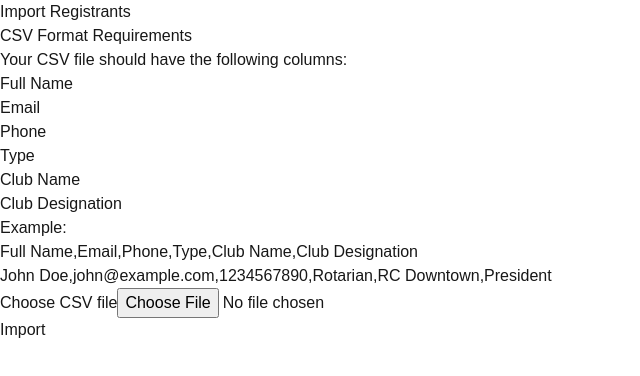
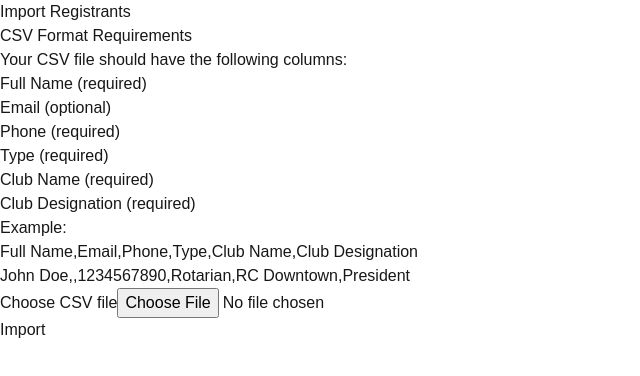
Before and after one commit to rbansal42/event-manager, a Next.js app: page /import-registrants in a window 1280 px wide. Shown: the top 376 px of the page, without its empty margins (0-640 px from the left). Built offline with nearby package versions, Linux system fonts and the light colour scheme.

Commit message:
feat: make email field optional in registrant import
- Update import page UI to indicate email is optional
- Change email field to allow null values in API
- Update example to show empty email field usage

```diff
--- a/src/pages/api/import-registrants.ts
+++ b/src/pages/api/import-registrants.ts
@@ -22,7 +22,7 @@ export default async function handler(
     // Transform the data to match your schema
     const registrants = data.map(row => ({
       fullName: row.fullName || row['Full Name'] || '',
-      email: row.email || row.Email || '',
+      email: row.email || row.Email || null,
       phone: row.phone || row.Phone || '',
       type: row.type || row['Type'] || '',
       clubName: row.clubName || row['Club Name'] || '',
--- a/src/pages/import-registrants.tsx
+++ b/src/pages/import-registrants.tsx
@@ -64,17 +64,17 @@ export default function ImportRegistrants() {
           <h3 className="text-lg font-medium text-gray-900 mb-4">CSV Format Requirements</h3>
           <p className="text-sm text-gray-600 mb-2">Your CSV file should have the following columns:</p>
           <ul className="list-disc list-inside text-sm text-gray-600 mb-4">
-            <li>Full Name</li>
-            <li>Email</li>
-            <li>Phone</li>
-            <li>Type</li>
-            <li>Club Name</li>
-            <li>Club Designation</li>
+            <li>Full Name (required)</li>
+            <li>Email (optional)</li>
+            <li>Phone (required)</li>
+            <li>Type (required)</li>
+            <li>Club Name (required)</li>
+            <li>Club Designation (required)</li>
           </ul>
           <div className="bg-gray-500 p-3 rounded text-xs font-mono mb-4">
             Example:<br />
             Full Name,Email,Phone,Type,Club Name,Club Designation<br />
-            John Doe,john@example.com,1234567890,Rotarian,RC Downtown,President
+            John Doe,,1234567890,Rotarian,RC Downtown,President
           </div>
         </div>
 
```
